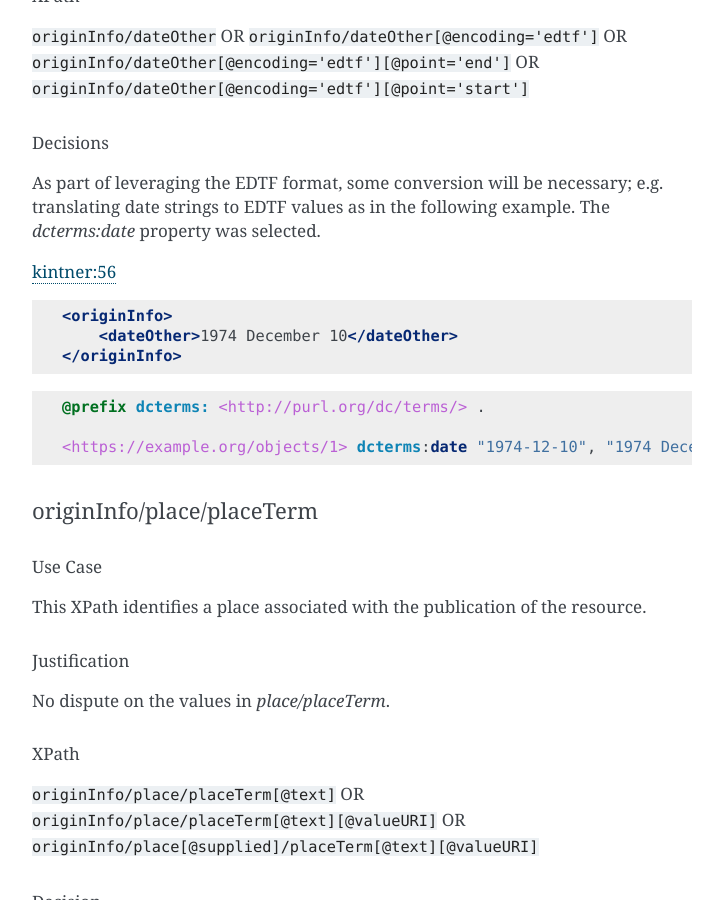
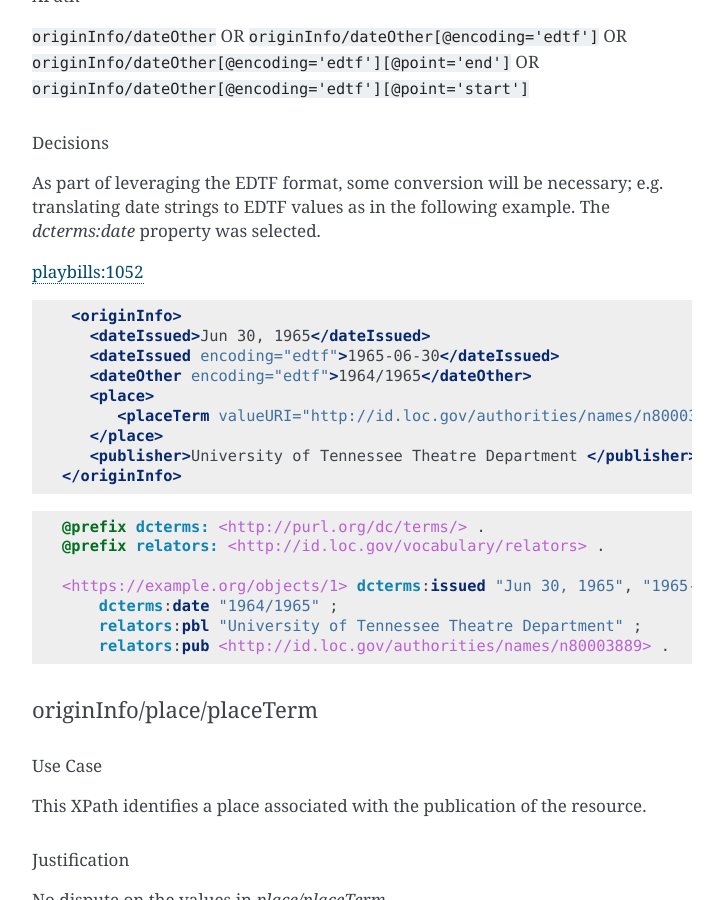
Before and after one commit to UTKcataloging/mods_to_rdf, a Sphinx documentation site: the page built from docs/source/contents/4_draft_mapping.rst, in a window 1280 px wide and 900 px high, scrolled down 21867 px. Shown: the whole window, without its empty margins (388-1111 px from the left). Built offline with Sphinx 7.4.7, drawn with Linux system fonts in a browser that asks for light colours; formulas are drawn with MathJax 3.

Commit message:
Update `dateOther` example.

```diff
--- a/docs/source/contents/4_draft_mapping.rst
+++ b/docs/source/contents/4_draft_mapping.rst
@@ -1049,19 +1049,29 @@ Decisions
 
 As part of leveraging the EDTF format, some conversion will be necessary; e.g. translating date strings to EDTF values as in the following example. The `dcterms:date` property was selected.
 
-`kintner:56 <https://digital.lib.utk.edu/collections/islandora/object/kintner%3A56>`_
+`playbills:1052 <https://digital.lib.utk.edu/collections/islandora/object/playbills:1052/datastream/MODS/view>`_
 
 .. code-block:: xml
 
     <originInfo>
-        <dateOther>1974 December 10</dateOther>
-    </originInfo>
+      <dateIssued>Jun 30, 1965</dateIssued>
+      <dateIssued encoding="edtf">1965-06-30</dateIssued>
+      <dateOther encoding="edtf">1964/1965</dateOther>
+      <place>
+         <placeTerm valueURI="http://id.loc.gov/authorities/names/n80003889">University of Tennessee, Knoxville</placeTerm>
+      </place>
+      <publisher>University of Tennessee Theatre Department </publisher>
+   </originInfo>
 
 .. code-block:: turtle
 
     @prefix dcterms: <http://purl.org/dc/terms/> .
-
-    <https://example.org/objects/1> dcterms:date "1974-12-10", "1974 December 10" .
+    @prefix relators: <http://id.loc.gov/vocabulary/relators> .
+
+    <https://example.org/objects/1> dcterms:issued "Jun 30, 1965", "1965-06-30" ;
+        dcterms:date "1964/1965" ;
+        relators:pbl "University of Tennessee Theatre Department" ;
+        relators:pub <http://id.loc.gov/authorities/names/n80003889> .
 
 originInfo/place/placeTerm
 ---------------------------
```
